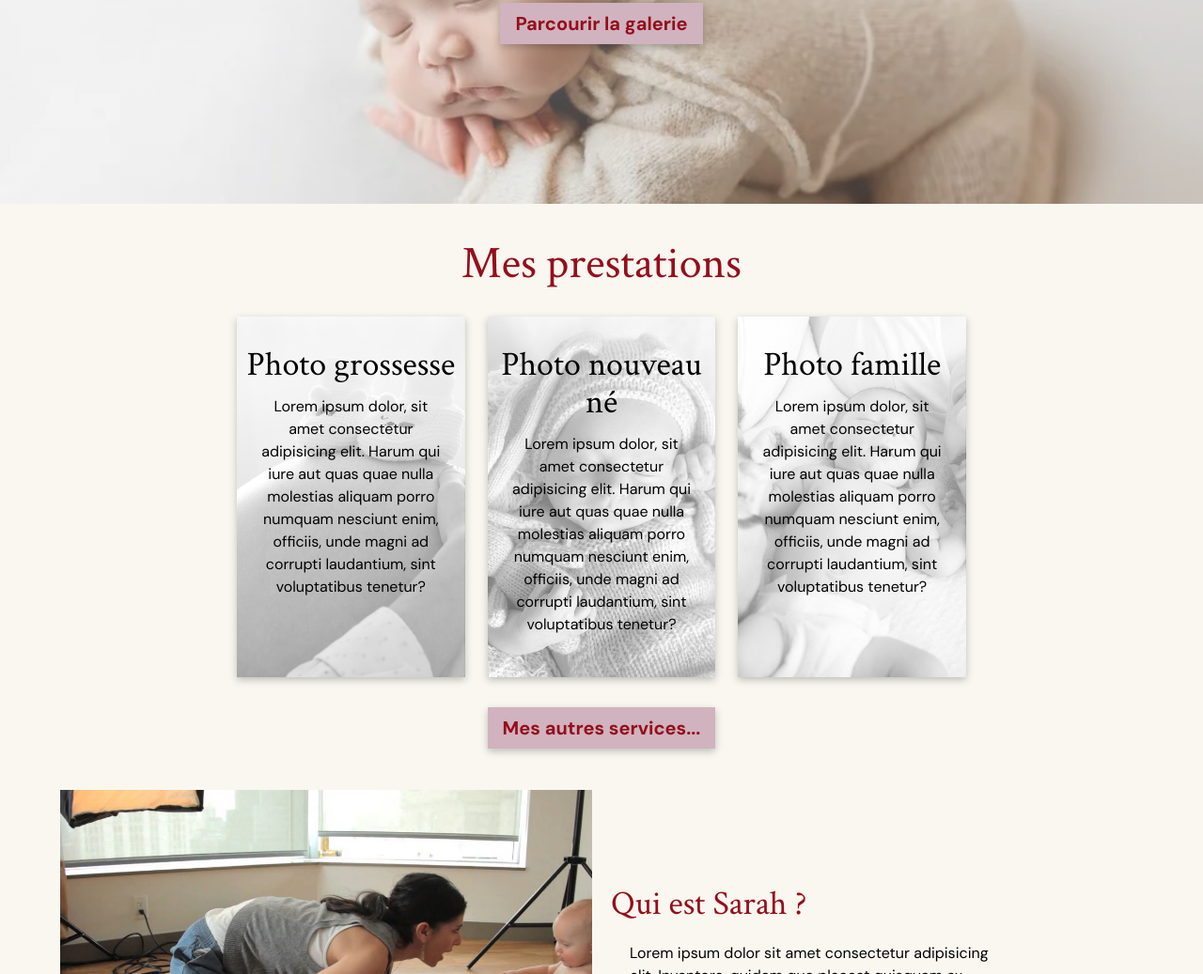
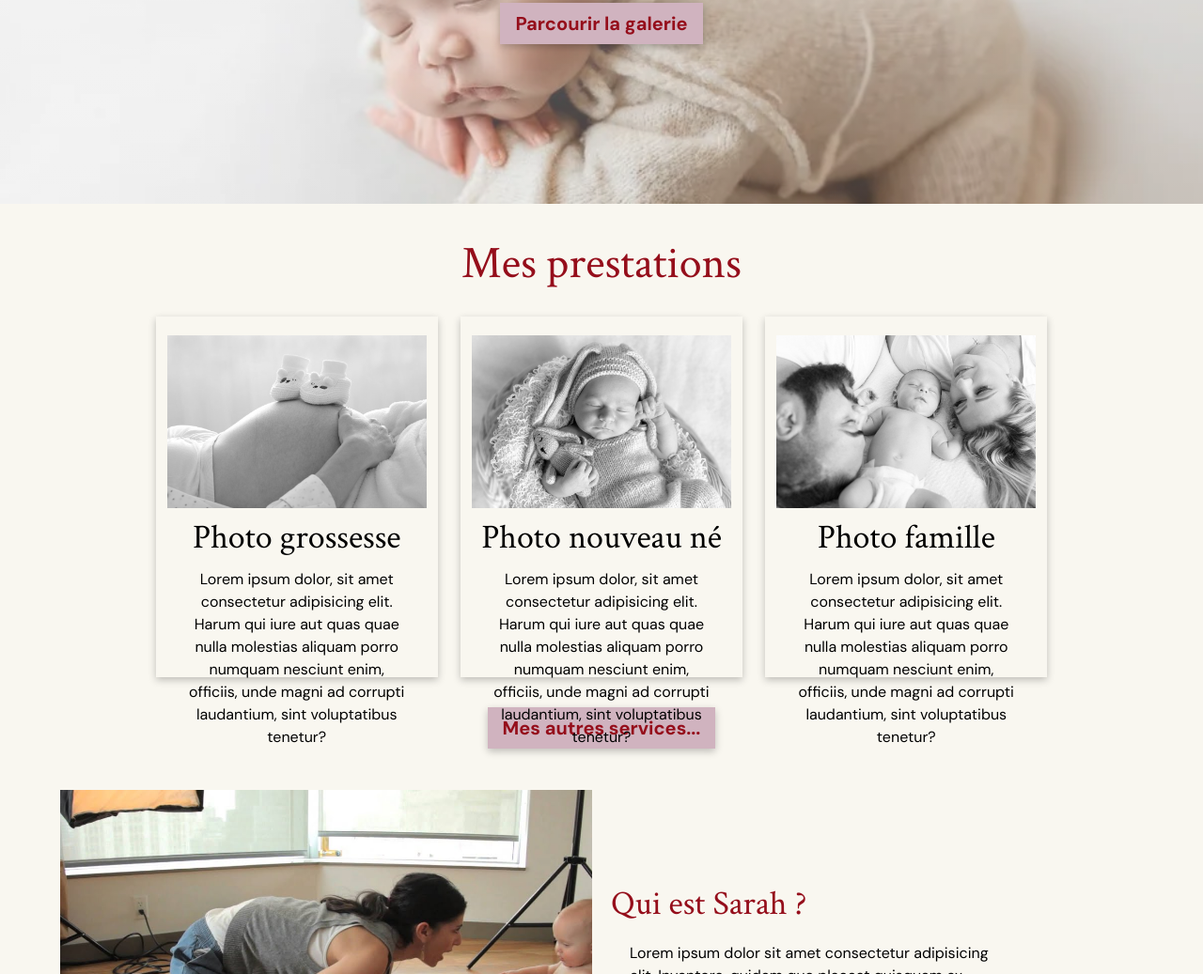
Before and after one commit to Simplon-hdf/BabyPics-blue-goldfish.github.io, a plain HTML site: page index.html in a window 1280 px wide. Shown: the part 1343-2380 px from the top of the page at 94% size. Drawn offline with nearby package versions, Linux system fonts and the light colour scheme; a web font is replaced by a local one.

Commit message:
style(index.html): change of images from bg to normal img in prestation

```diff
--- a/index.html
+++ b/index.html
@@ -50,11 +50,14 @@
 
 <body class="font-dm bg-fwhite">
     <main>
-        <section class="lg:h-screen grid lg:grid-cols-4 lg:grid-row-5 lg:content-center justify-items-center lg:justify-items-start w-full bg-cover text-center p-10 lg:px-28 text-fwhite"
+        <section
+            class="lg:h-screen grid lg:grid-cols-4 lg:grid-row-5 lg:content-center justify-items-center lg:justify-items-start w-full bg-cover text-center p-10 lg:px-28 text-fwhite"
             style="background-image: linear-gradient(rgba(0, 0, 0, 0.5),rgba(0, 0, 0, 0.664)),url(./assets/img/index/0010_header.jpg); background-position: center center;">
 
-            <h1 class="lg:col-span-2 lg:row-start-4 font-carattere text-5xl lg:text-8xl mt-5 px-5 text-white">Sarah Krosch</h1>
-            <p class="lg:col-start-1 lg:row-start-5 flex items-center justify-center lg:text-start my-3 px-5">Lorem ipsum dolor sit amet consectetur adipisicing
+            <h1 class="lg:col-span-2 lg:row-start-4 font-carattere text-5xl lg:text-8xl mt-5 px-5 text-white">Sarah
+                Krosch</h1>
+            <p class="lg:col-start-1 lg:row-start-5 flex items-center justify-center lg:text-start my-3 px-5">Lorem
+                ipsum dolor sit amet consectetur adipisicing
                 elit. Fugit voluptas, quibusdam ipsam a autem consectetur accusantium, assumenda, officiis beatae culpa
                 aliquam. Iste minus voluptatibus vel.</p>
             <a href="TBA"
@@ -62,10 +65,13 @@
         </section>
 
         <section class="flex-col w-full text-center bg-azure">
-                <h2 class="flex items-center justify-center font-crimson text-3xl text-5xl px-10 pt-10 lg:pt-28 text-carmine">Photographe
+            <h2
+                class="flex items-center justify-center font-crimson text-3xl text-5xl px-10 pt-10 lg:pt-28 text-carmine">
+                Photographe
                 bébé depuis 10
                 ans...</h2>
-                <p class="flex items-center justify-center my-3 px-5 pb-5 lg:px-60 lg:pb-16">Lorem ipsum dolor sit amet consectetur
+            <p class="flex items-center justify-center my-3 px-5 pb-5 lg:px-60 lg:pb-16">Lorem ipsum dolor sit amet
+                consectetur
                 adipisicing elit. Officiis sequi, corporis non, dolores a beatae maiores quaerat aspernatur
                 voluptatibus maxime illum molestiae fugiat placeat! Fugit asperiores deleniti architecto laboriosam
                 aspernatur.
@@ -80,29 +86,33 @@
                     la galerie</a>
             </div>
         </section>
-        <section class="grid md:grid-cols-2 lg:grid-cols-3 justify-items-center items-center px-5 my-3 md:px-10 lg:px-60">
-            <h2 class="md:col-span-2 lg:col-span-3 font-crimson text-3xl text-5xl my-5 text-carmine">Mes prestations</h2>
+        <section
+            class="grid md:grid-cols-2 lg:grid-cols-3 justify-items-center items-center px-5 my-3 md:px-10 lg:px-[12%]">
+            <h2 class="md:col-span-2 lg:col-span-3 font-crimson text-3xl text-5xl my-5 text-carmine">Mes prestations
+            </h2>
             <a href="TBA">
+                <div class="card-prestation">
                     <article
-                    class="md:h-96 filter grayscale bg-cover text-center m-3 py-5 shadow-[rgba(0,_0,_0,_0.24)_0px_3px_8px]"
-                    style="background-image: linear-gradient(rgba(255, 255, 255, 0.664),rgba(255, 255, 255, 0.363)),url(./assets/img/index/0050_prestaPREG.jpg); background-position: center center">
+                        class="bg-[url(./assets/img/index/0050_prestaPREG.jpg)] lg:bg-none md:h-96 filter grayscale bg-cover text-center m-3 py-5 lg:px-3 shadow-[rgba(0,_0,_0,_0.24)_0px_3px_8px]">
                         <figure>
-                        <img src="./assets/img/index/0050_prestaPREG.jpg" alt="image femme enceinte" class="hidden">
+                            <img src="./assets/img/index/0050_prestaPREG.jpg" alt="image femme enceinte"
+                                class="hidden lg:block">
                         </figure>
-                    <h3 class="font-crimson text-2xl text-4xl my-3">Photo grossesse</h3>
+                        <h3 class="font-crimson text-2xl lg:text-4xl my-3">Photo grossesse</h3>
                         <p class="my-3 px-5 pb-5">Lorem ipsum dolor, sit amet consectetur
                             adipisicing
                             elit.
                             Harum qui iure aut quas quae nulla
-                        molestias aliquam porro numquam nesciunt enim, officiis, unde magni ad corrupti laudantium, sint
+                            molestias aliquam porro numquam nesciunt enim, officiis, unde magni ad corrupti laudantium,
+                            sint
                             voluptatibus tenetur?</p>
                     </article>
+                </div>
                 <a href="TBA">
                     <article
-                        class="md:h-96 filter grayscale bg-cover text-center m-3 py-5 shadow-[rgba(0,_0,_0,_0.24)_0px_3px_8px]"
-                        style="background-image: linear-gradient(rgba(255, 255, 255, 0.664),rgba(255, 255, 255, 0.363)),url(./assets/img/index/0030_prestaBB.jpg); background-position: center center">
+                        class="bg-[url(./assets/img/index/0030_prestaBB.jpg)] lg:bg-none md:h-96 filter grayscale bg-cover text-center m-3 py-5 lg:px-3 shadow-[rgba(0,_0,_0,_0.24)_0px_3px_8px]">
                         <figure>
-                            <img src="./assets/img/index/0050_prestaPREG.jpg" alt="image bébé" class="hidden">
+                            <img src="./assets/img/index/0030_prestaBB.jpg" alt="image bébé" class="hidden lg:block">
                         </figure>
                         <h3 class="font-crimson text-2xl lg:text-4xl my-3">Photo nouveau né</h3>
                         <p class="my-3 px-5 pb-5">Lorem ipsum dolor, sit amet
@@ -116,11 +126,10 @@
                     </article>
                     <a href="TBA" class="md:col-span-2 lg:col-span-1">
                         <article
-                            class="lg:h-96 filter grayscale bg-cover text-center m-3 py-5 shadow-[rgba(0,_0,_0,_0.24)_0px_3px_8px]"
-                            style="background-image: linear-gradient(rgba(255, 255, 255, 0.664),rgba(255, 255, 255, 0.363)),url(./assets/img/index/0040_prestaFAMI.jpg); background-position: center center">
+                            class="bg-[url(./assets/img/index/0040_prestaFAMI.jpg)] lg:bg-none lg:h-96 filter grayscale bg-cover text-center m-3 py-5 lg:px-3 shadow-[rgba(0,_0,_0,_0.24)_0px_3px_8px]">
                             <figure>
-                                <img src="./assets/img/index/0050_prestaPREG.jpg" alt="image famille avec bébé"
-                                    class="hidden">
+                                <img src="./assets/img/index/0040_prestaFAMI.jpg" alt="image famille avec bébé"
+                                    class="hidden lg:block">
                             </figure>
                             <h3 class="font-crimson text-2xl lg:text-4xl my-3">Photo famille</h3>
                             <p class="my-3 px-5 pb-5">Lorem ipsum dolor, sit amet
@@ -139,8 +148,10 @@
                             autres services...</a>
                     </div>
         </section>
-        <section class="grid md:grid-cols-2 md:grid-row-4 md:place-content-center justify-items-center md:gap-x-5 px-5 my-3 md:px-16 md:my-6">
-            <h3 class="md:row-start-2 md:justify-self-start font-crimson text-2xl lg:text-4xl text-carmine my-5">Qui est Sarah ?</h3>
+        <section
+            class="grid md:grid-cols-2 md:grid-row-4 md:place-content-center justify-items-center md:gap-x-5 px-5 my-3 md:px-16 md:my-6">
+            <h3 class="md:row-start-2 md:justify-self-start font-crimson text-2xl lg:text-4xl text-carmine my-5">Qui est
+                Sarah ?</h3>
             <figure class="md:col-start-1 md:row-start-1 md:row-span-4 md:justify-self-end order-first md:row-span-2">
                 <img src="./assets/img/index/0060_about.jpg" alt="portrait photographe"
                     class="hidden md:inline w-full md:h-96 md:object-cover">
@@ -156,8 +167,11 @@
                     savoir plus...</a>
             </div>
         </section>
-        <section class="grid md:grid-cols-2 md:grid-row-4 md:content-center justify-items-center px-5 my-3 md:px-16  md:my-6">
-            <h3 class="md:row-start-2 md:justify-self-end md:self-end font-crimson text-carmine text-2xl lg:text-4xl m-3 px-5">Le blog de Sarah</h3>
+        <section
+            class="grid md:grid-cols-2 md:grid-row-4 md:content-center justify-items-center px-5 my-3 md:px-16  md:my-6">
+            <h3
+                class="md:row-start-2 md:justify-self-end md:self-end font-crimson text-carmine text-2xl lg:text-4xl m-3 px-5">
+                Le blog de Sarah</h3>
             <figure class="md:col-start-2 md:row-start-1 md:row-span-4 md:justify-self-start order-first md:order-none">
                 <img src="./assets/img/index/0070_blog.png" alt="photographe écrivant à son ordinateur"
                     class="hidden md:inline w-full md:h-96 md:object-cover object-right">
```
Lines whose indentation alone changed are shown as unchanged.
